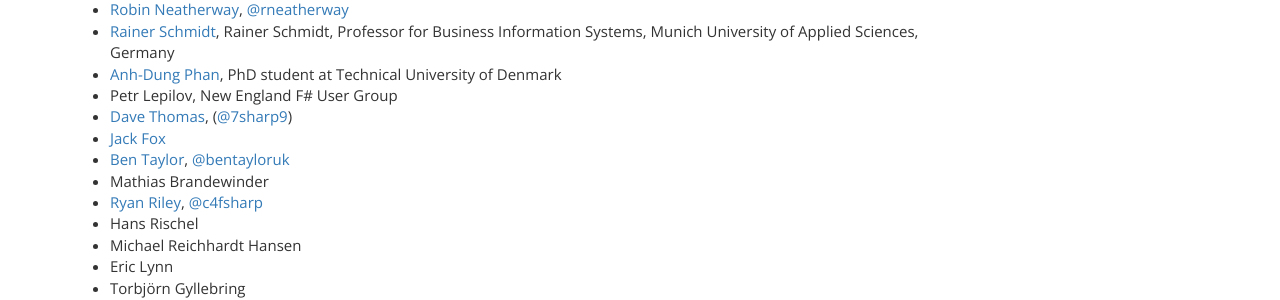
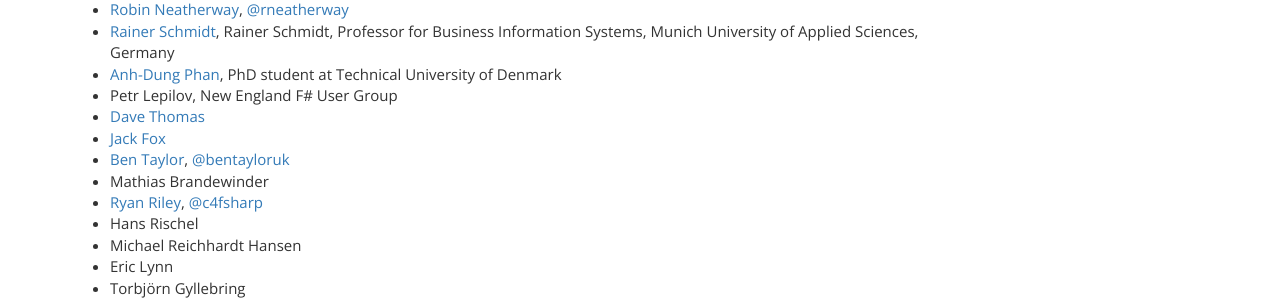
Before and after one commit to fsharp/fsharp.org, a Jekyll site: the page built from foundation.md, in a window 1280 px wide and 900 px high, scrolled down 2085 px. Shown: the part 154-454 px from the top of the window. Built offline with Jekyll 4.4.1, drawn with Linux system fonts in a browser that asks for light colours; nearby versions of some CDN libraries.

Commit message:
Removed defunct twitter address.

```diff
--- a/foundation.md
+++ b/foundation.md
@@ -92,7 +92,7 @@
  * [Rainer Schmidt](http://w3cs-n.hm.edu/die_fakultaet/ansprechpartner/professoren/schmidt/index.de.html), Rainer Schmidt, Professor for Business Information Systems, Munich University of Applied Sciences, Germany
  * [Anh-Dung Phan](http://lonelypad.blogspot.com/), PhD student at Technical University of Denmark
  * Petr Lepilov, New England F# User Group
- * [Dave Thomas](http://7sharpnine.com), ([@7sharp9](https://twitter.com/7sharp9))
+ * [Dave Thomas](http://7sharpnine.com)
  * [Jack Fox](http://jackfoxy.com)
  * [Ben Taylor](http://bentaylor.org), [@bentayloruk](https://twitter.com/bentayloruk)
  * Mathias Brandewinder
```
